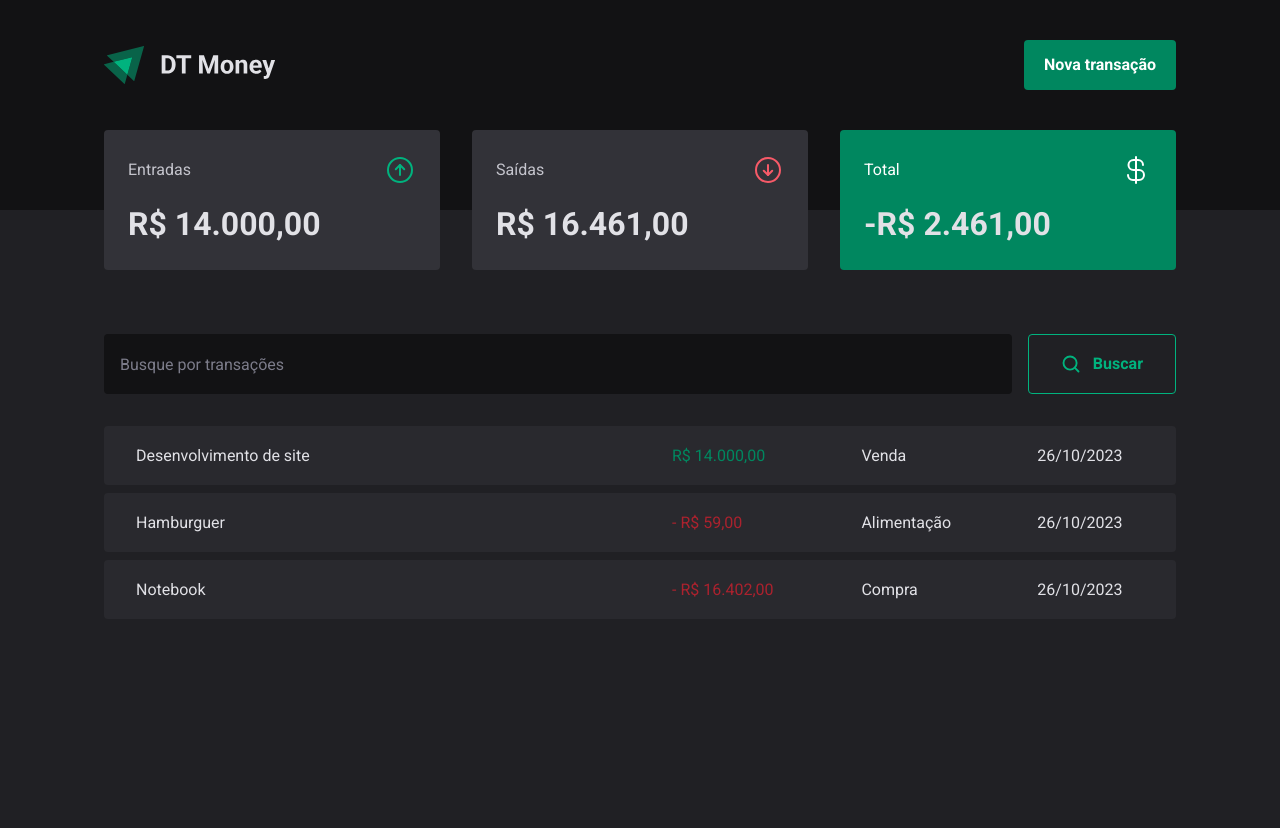
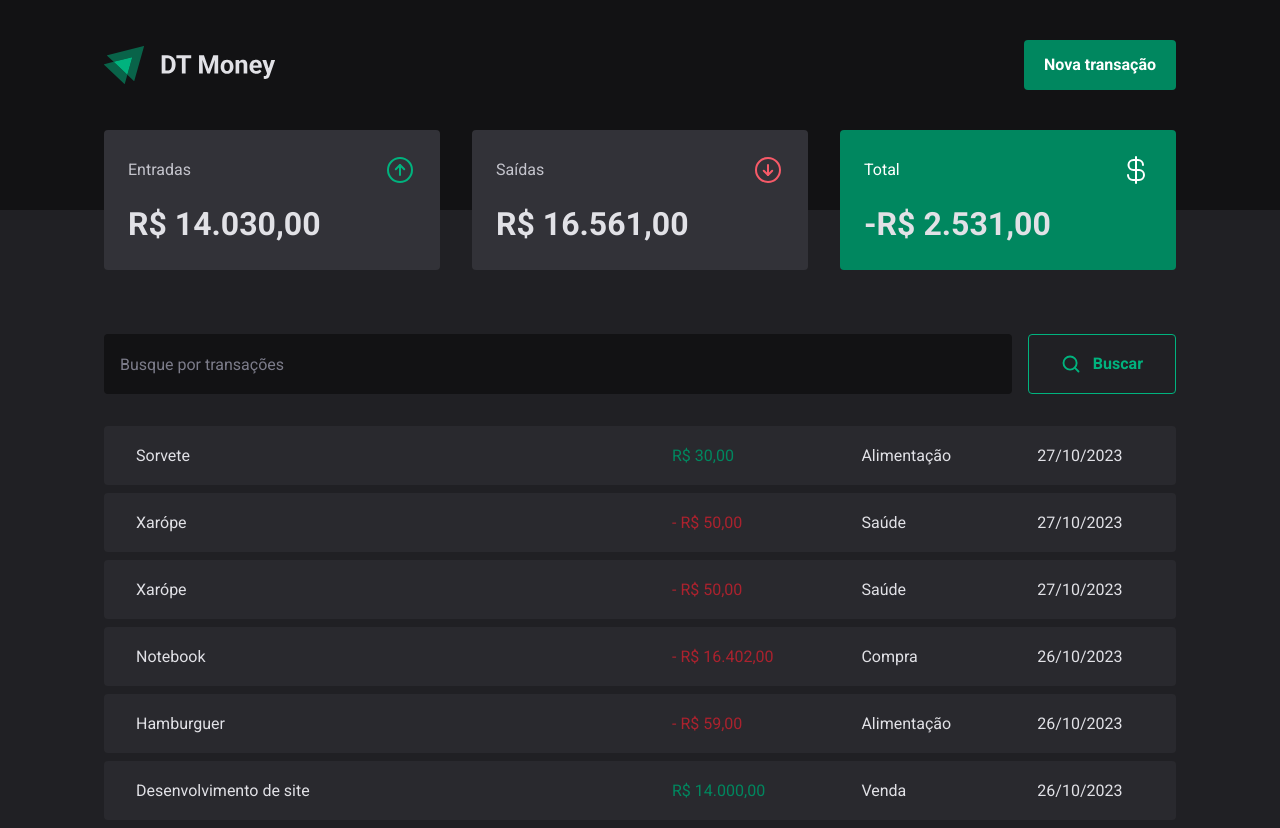
Before and after one commit to VanessaVPG/dt-money, a React (Vite) app: page / in a window 1280 px wide. Before the commit the page ends 800 px from the top, so only its background shows below. Built offline with nearby package versions, Linux system fonts and the light colour scheme; data requests are answered from the project's data file.

Commit message:
feat: utilização do axios

```diff
--- a/package.json
+++ b/package.json
@@ -15,6 +15,7 @@
     "@radix-ui/react-dialog": "^1.0.5",
     "@radix-ui/react-radio-group": "^1.1.3",
     "@types/styled-components": "^5.1.29",
+    "axios": "^1.6.0",
     "phosphor-react": "^1.4.1",
     "react": "^18.2.0",
     "react-dom": "^18.2.0",
--- a/server.json
+++ b/server.json
@@ -23,6 +23,30 @@
       "category": "Compra",
       "price": 16402,
       "createdAt": "2023-10-26T22:39:46.833Z"
+    },
+    {
+      "description": "Xarópe",
+      "price": 50,
+      "category": "Saúde",
+      "type": "outcome",
+      "createdAt": "2023-10-27T14:19:50.858Z",
+      "id": 4
+    },
+    {
+      "description": "Xarópe",
+      "price": 50,
+      "category": "Saúde",
+      "type": "outcome",
+      "createdAt": "2023-10-27T14:19:54.296Z",
+      "id": 5
+    },
+    {
+      "description": "Sorvete",
+      "price": 30,
+      "type": "income",
+      "category": "Alimentação",
+      "createdAt": "2023-10-27T14:49:38.491Z",
+      "id": 6
     }
   ]
 }
--- a/src/components/NewTransactionModal/index.tsx
+++ b/src/components/NewTransactionModal/index.tsx
@@ -4,6 +4,8 @@ import { ArrowCircleDown, ArrowCircleUp, X } from 'phosphor-react';
 import * as z from 'zod';
 import { Controller, useForm } from 'react-hook-form';
 import { zodResolver } from '@hookform/resolvers/zod/src/zod.js';
+import { TransactionsContext } from '../../contexts/TransactionsContext';
+import { useContext } from 'react';
 
 const newTransactionFormSchema = z.object({
   description: z.string(),
@@ -15,10 +17,13 @@ const newTransactionFormSchema = z.object({
 type NewTransactionsFormInputs = z.infer<typeof newTransactionFormSchema>;
 
 export function NewTransactionModal() {
+  const { createTransaction } = useContext(TransactionsContext);
+
   const {
     control,
     register,
     handleSubmit,
+    reset,
     formState: {
       isSubmitting
     }
@@ -31,8 +36,14 @@ export function NewTransactionModal() {
 
 
   async function handleCreateNewTransaction(data: NewTransactionsFormInputs) {
-    await new Promise(resolve => setTimeout(resolve, 2000));
-    console.log(data);
+    const { description, price, category, type } = data;
+    await createTransaction({
+      description,
+      price,
+      category,
+      type
+    });
+    reset();
   }
 
   return (
--- a/src/contexts/TransactionsContext.tsx
+++ b/src/contexts/TransactionsContext.tsx
@@ -1,5 +1,6 @@
 import { ReactNode, createContext } from "react";
 import { useEffect, useState } from "react";
+import { api } from "../lib/axios";
 
 interface Transaction {
   id: number,
@@ -10,8 +11,16 @@ interface Transaction {
   createdAt: string
 }
 
+interface CreateTransactionData {
+  description: string,
+  type: 'income' | 'outcome',
+  category: string,
+  price: number,
+}
 interface TransactionContextType {
   transactions: Transaction[],
+  fetchTransactions: (query?: string) => Promise<void>
+  createTransaction: (data: CreateTransactionData) => Promise<void>
 }
 
 interface TransactionProviderProps {
@@ -20,22 +29,44 @@ interface TransactionProviderProps {
 
 
 
+
 export const TransactionsContext = createContext({} as TransactionContextType);
 
 export function TransactionsProvider({ children }: TransactionProviderProps) {
   const [transactions, setTransactions] = useState<Transaction[]>([]);
 
-  async function loadTransactions() {
-    const response = await fetch('http://localhost:3000/transactions');
-    const data = await response.json();
-    setTransactions(data);
+  async function fetchTransactions(query?: string) {
+    const response = await api.get('/transactions', {
+      params: {
+        _sort: 'createdAt',
+        _order: 'desc',
+        q: query
+      }
+    });
 
+    setTransactions(response.data);
+  }
+
+  async function createTransaction(data: CreateTransactionData) {
+    const { description, price, type, category} = data;
+    const response  = await api.post('/transactions', {
+      description,
+      price,
+      type,
+      category,
+      createdAt: new Date(),
+    });
+    setTransactions(state => [response.data, ...state])
   }
   useEffect(() => {
-    loadTransactions();
+    fetchTransactions();
   }, [])
   return (
-    <TransactionsContext.Provider value={{ transactions }}>
+    <TransactionsContext.Provider value={{
+      transactions,
+      fetchTransactions,
+      createTransaction,
+    }}>
       {children}
     </TransactionsContext.Provider>
 
--- /dev/null
+++ b/src/lib/axios.ts
@@ -0,0 +1,6 @@
+import axios from "axios";
+
+export const api = axios.create({
+  baseURL: 'http://localhost:3000/',
+
+})
--- a/src/pages/Transactions/components/SearchForm/index.tsx
+++ b/src/pages/Transactions/components/SearchForm/index.tsx
@@ -3,6 +3,8 @@ import { SearchFormButton, SearchFormContainer, SearchFormInput } from "./style"
 import { useForm } from "react-hook-form";
 import * as z from 'zod';
 import { zodResolver } from "@hookform/resolvers/zod";
+import { useContext } from "react";
+import { TransactionsContext } from "../../../../contexts/TransactionsContext";
 
 
 const searchFormSchema = z.object({
@@ -12,6 +14,8 @@ const searchFormSchema = z.object({
 type SearchFormInputs = z.infer<typeof searchFormSchema>;
 
 export function SearchForm() {
+  const { fetchTransactions } = useContext(TransactionsContext);
+
   const {
     register,
     handleSubmit,
@@ -23,8 +27,7 @@ export function SearchForm() {
   });
 
   async function handleSearchTransictions(data: SearchFormInputs) {
-    await new Promise(resolve => setTimeout(resolve, 2000));
-    console.log(data);
+    await fetchTransactions(data.query);
   }
 
 
```
Also changed, not shown: 1 other file (tests, documents, lock files or other folders).
